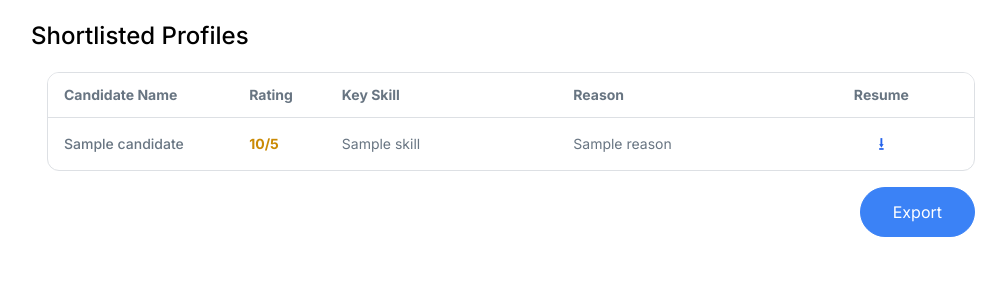
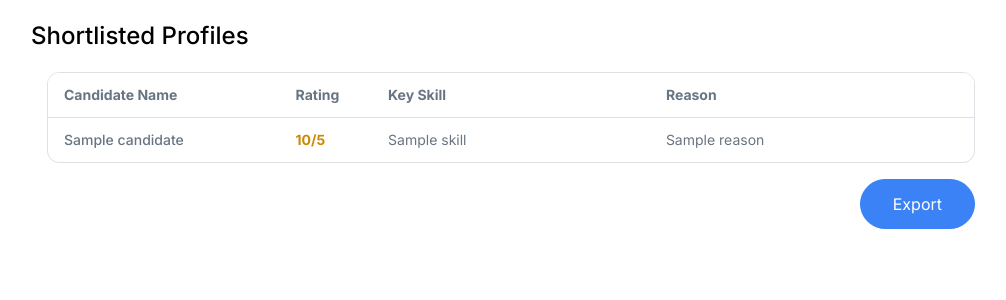
Before and after one commit to Harshal-Ahire/Scout, a Flask app: template templates/result.html in a window 1280 px wide. Shown: the part 41-341 px from the top of the page, without its empty margins (129-1135 px from the left). Run offline with Flask 3, Linux system fonts and the light colour scheme; the template is opened without the code that fills it: most values are stand-ins (such as "Sample title", 1, 10 or a date in 2020); some libraries are stand-ins or nearby versions.

Commit message:
Update result.html

```diff
--- a/templates/result.html
+++ b/templates/result.html
@@ -28,11 +28,10 @@
           <table class="w-full">
             <thead class="bg-white text-left text-sm font-medium text-[#687582]">
               <tr>
-                <th class="px-4 py-3 w-[20%]">Candidate Name</th>
+                <th class="px-4 py-3 w-[25%]">Candidate Name</th>
                 <th class="px-4 py-3 w-[10%]">Rating</th>
-                <th class="px-4 py-3 w-[25%]">Key Skill</th>
-                <th class="px-4 py-3 w-[25%]">Reason</th>
-                <th class="px-4 py-3 w-[20%] text-center">Resume</th>
+                <th class="px-4 py-3 w-[30%]">Key Skill</th>
+                <th class="px-4 py-3 w-[35%]">Reason</th>
               </tr>
             </thead>
             <tbody class="text-sm text-[#687582]">
@@ -42,11 +41,6 @@
                 <td class="px-4 py-3 font-semibold text-yellow-600">{{ c.score }}/5</td>
                 <td class="px-4 py-3">{{ c.skill }}</td>
                 <td class="px-4 py-3">{{ c.reason | safe }}</td>
-                <td class="px-4 py-3 text-center">
-                  <a href="{{ c.resume_url }}"
-                     class="text-blue-600 text-lg hover:underline"
-                     title="Download Resume">⭳</a>
-                </td>
               </tr>
               {% endfor %}
             </tbody>
```
